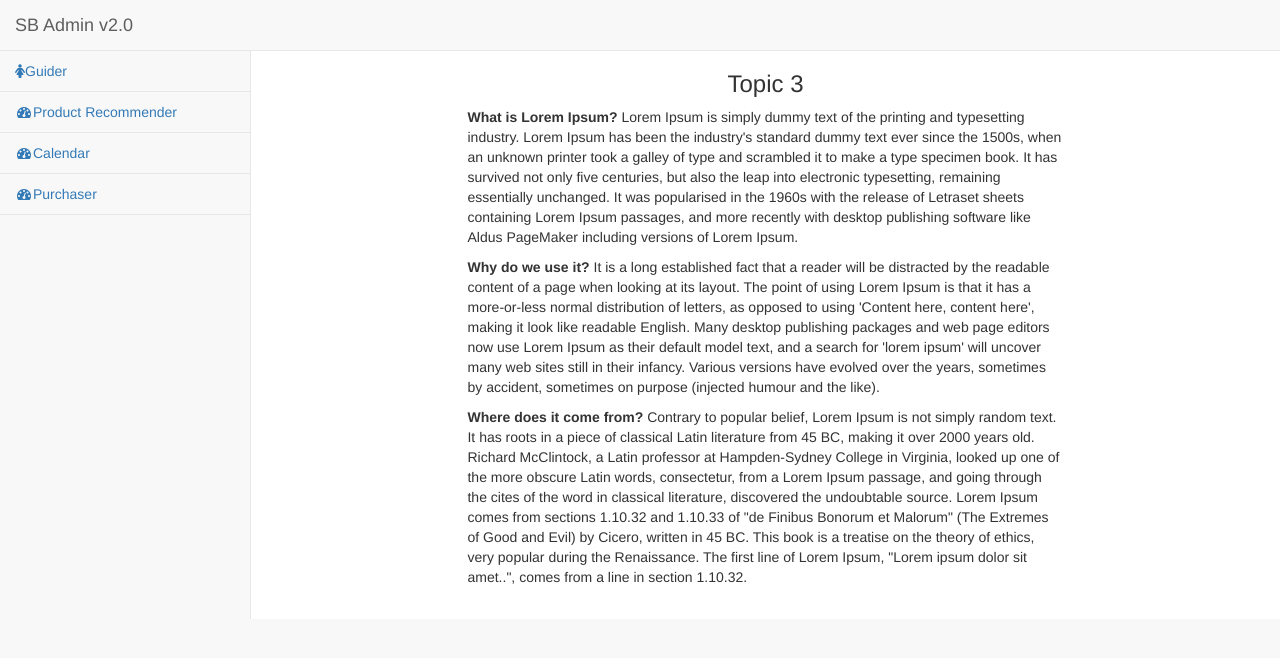
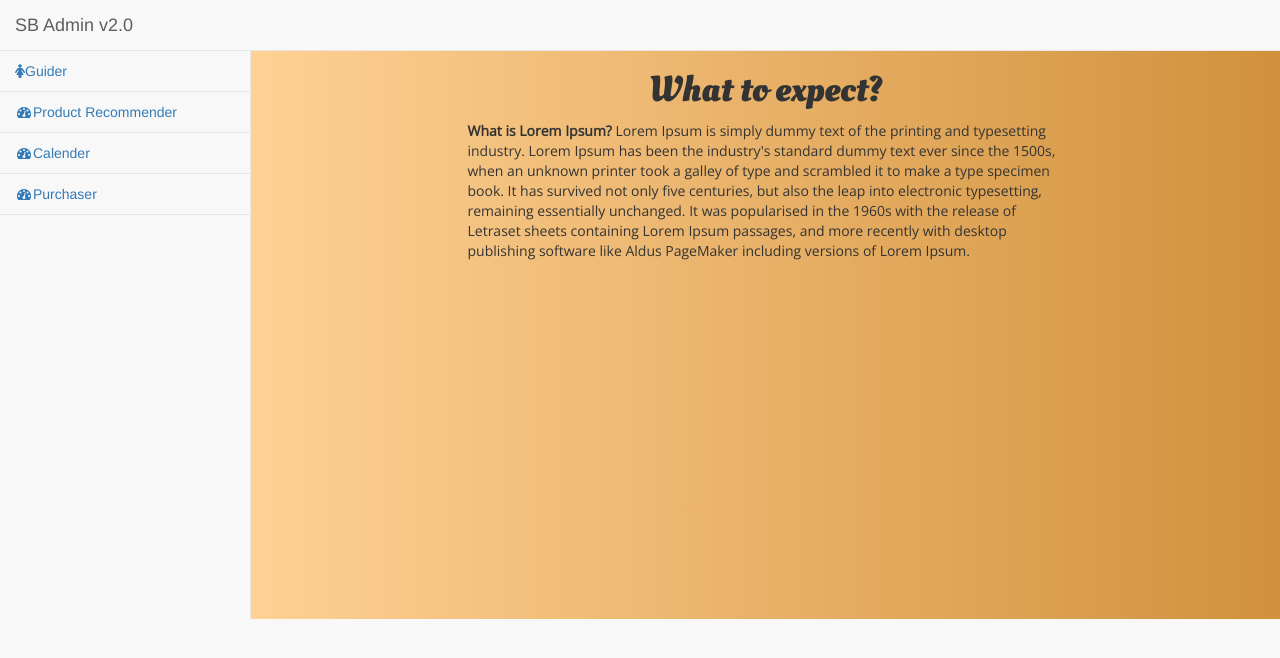
Before and after one commit to kinsona/aaaps_ui, a website: page pages/guider_article03.html in a window 1280 px wide. Drawn offline with nearby package versions, Linux system fonts and the light colour scheme.

Commit message:
Add files via upload
updated guider files

```diff
--- a/pages/guider_article03.html
+++ b/pages/guider_article03.html
@@ -21,6 +21,8 @@
 
     <!-- Custom Fonts -->
     <link href="../vendor/font-awesome/css/font-awesome.min.css" rel="stylesheet" type="text/css">
+           <link href="https://fonts.googleapis.com/css?family=Oleo+Script:700" rel="stylesheet">
+      <link href="https://fonts.googleapis.com/css?family=Open+Sans" rel="stylesheet">
     <!-- HTML5 Shim and Respond.js IE8 support of HTML5 elements and media queries -->
     <!-- WARNING: Respond.js doesn't work if you view the page via file:// -->
     <!--[if lt IE 9]>
@@ -368,18 +370,9 @@
                         <div  class="col-md-2">
                         </div>
                         <div  class="col-md-8">
-                                <h3 align="center">Topic 3</h3>
-                       <p style='text-align: left;'><strong>What is Lorem Ipsum?</strong>
+                            <h1 align="center" class = "myTopics">What to expect?</h1>
+                            <p style='text-align: left;' class = "myContent"><strong>What is Lorem Ipsum?</strong>
                                 Lorem Ipsum is simply dummy text of the printing and typesetting industry. Lorem Ipsum has been the industry's standard dummy text ever since the 1500s, when an unknown printer took a galley of type and scrambled it to make a type specimen book. It has survived not only five centuries, but also the leap into electronic typesetting, remaining essentially unchanged. It was popularised in the 1960s with the release of Letraset sheets containing Lorem Ipsum passages, and more recently with desktop publishing software like Aldus PageMaker including versions of Lorem Ipsum.
-<p>
-<strong>Why do we use it?</strong>
-It is a long established fact that a reader will be distracted by the readable content of a page when looking at its layout. The point of using Lorem Ipsum is that it has a more-or-less normal distribution of letters, as opposed to using 'Content here, content here', making it look like readable English. Many desktop publishing packages and web page editors now use Lorem Ipsum as their default model text, and a search for 'lorem ipsum' will uncover many web sites still in their infancy. Various versions have evolved over the years, sometimes by accident, sometimes on purpose (injected humour and the like).
-</p>
-
-<p>
-<strong>Where does it come from?</strong>
-Contrary to popular belief, Lorem Ipsum is not simply random text. It has roots in a piece of classical Latin literature from 45 BC, making it over 2000 years old. Richard McClintock, a Latin professor at Hampden-Sydney College in Virginia, looked up one of the more obscure Latin words, consectetur, from a Lorem Ipsum passage, and going through the cites of the word in classical literature, discovered the undoubtable source. Lorem Ipsum comes from sections 1.10.32 and 1.10.33 of "de Finibus Bonorum et Malorum" (The Extremes of Good and Evil) by Cicero, written in 45 BC. This book is a treatise on the theory of ethics, very popular during the Renaissance. The first line of Lorem Ipsum, "Lorem ipsum dolor sit amet..", comes from a line in section 1.10.32.
-</p>
                             </p>
                         </div>
                     </div>
@@ -403,15 +396,25 @@ Contrary to popular belief, Lorem Ipsum is not simply random text. It has roots
         <script src="../dist/js/sb-admin-2.js"></script>
 
     </body>
+    <style type="text/css">
+    #page-wrapper{
+        background: #D1913C; /* fallback for old browsers */
+        background: -webkit-linear-gradient(to left, #D1913C , #FFD194); /* Chrome 10-25, Safari 5.1-6 */
+        background: linear-gradient(to left, #D1913C , #FFD194); /* W3C, IE 10+/ Edge, Firefox 16+, Chrome 26+, Opera 12+, Safari 7+ */
+    }
+.myTopics{
+       font-family: 'Oleo Script', cursive;
+    }
+
+.myContent{
+    font-family: 'Open Sans', sans-serif;
+}
+    </style>
 
     <script type="text/javascript">
-
 // HIDE ALL NOT NEEDED NAVBAR ELEMENTS
-
 // get rid of extra second nav bar
 $('.nav.navbar-top-links.navbar-right').hide();
-
-
 // TODO: rewrite with a foreach loop
 // TODO: re-phrase nav links user friendly
 // reduce to only required enu items/features
@@ -423,13 +426,9 @@ $('#side-menu').append('<li><a href="index.html"><i class="fa fa-female" aria-hi
 
 $('#side-menu').append('<li><a href="index.html"><i class="fa fa-dashboard fa-fw"></i>Product Recommender</a></li>'); // product recommender
 
-// TODO: calendar, purchaser
-$('#side-menu').append('<li><a href="index.html"><i class="fa fa-dashboard fa-fw"></i>Calendar</a></li>'); // calendar
+// TODO: calender, purchaser
+$('#side-menu').append('<li><a href="index.html"><i class="fa fa-dashboard fa-fw"></i>Calender</a></li>'); // calender
 $('#side-menu').append('<li><a href="index.html"><i class="fa fa-dashboard fa-fw"></i>Purchaser</a></li>'); // purchaser
 // code...
-
-// console.log('hi');
-
 </script>
-
 </html>
```
Also changed, not shown: pages/guider.html (+22 -12 lines), pages/guider_article01.html (+21 -16 lines), pages/guider_article02.html (+20 -17 lines). Lines whose indentation alone changed are shown as unchanged.
